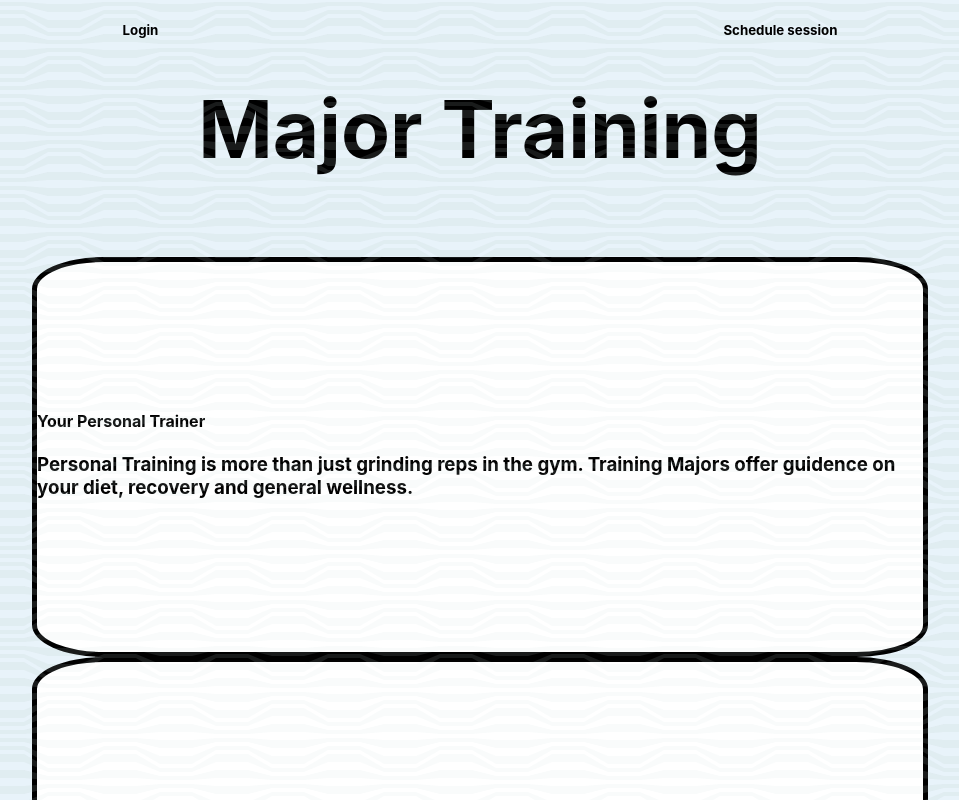
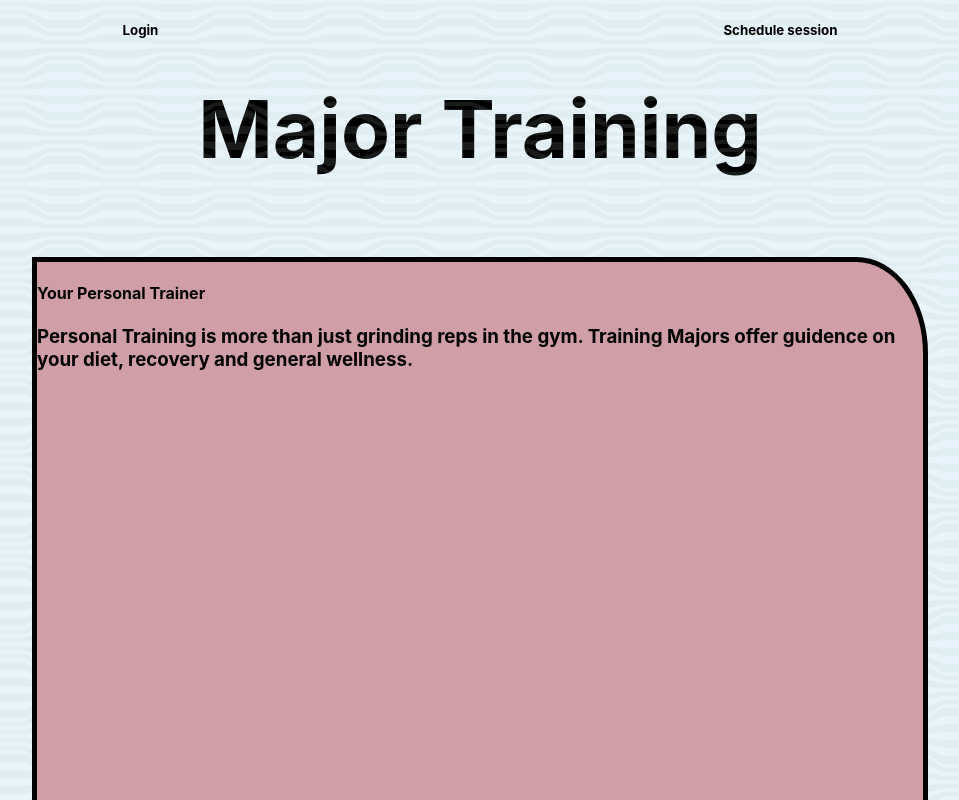
Before and after one commit to AasaChristian/trainingMajors, a React (Create React App) app: page / in a window 1280 px wide. Shown: the top 800 px of the page, without its empty margins (160-1119 px from the left). Built offline with nearby package versions, Linux system fonts and the light colour scheme.

Commit message:
created animation

```diff
--- a/src/Components/Articles.js
+++ b/src/Components/Articles.js
@@ -1,14 +1,19 @@
 
-
+import React from 'react';
+import Fade from 'react-reveal/Fade';
 
 function Articles(props) {
 const {index, title, body} = props
+
+console.log(index % 2, "tw0")
     return (
-        <section key={index} style={{height: "10%", width: "100%" ,display: 'flex', justifyContent: 'center' }}>
-        <div style={{height: "100%", width: "70%" ,border: "solid black 5px", backgroundColor: 'white', borderRadius: '8%', paddingTop:'10%'}}>
+        <section key={index} style={{height: "30%", width: "100%" ,display: 'flex', justifyContent: 'center' }}>
+          <Fade left={index % 2 === 0? true : false} right={index % 2 === 1? true : false}>        <div style={ index % 2 === 0 ? {height: "100%", width: "70%" ,border: "solid black 5px", backgroundColor: '#cf9ea7', borderTopRightRadius: '8%', borderBottomRightRadius: '8%'} : {height: "100%", width: "70%" ,border: "solid black 5px", backgroundColor: '#8DA9C4', borderBottomLeftRadius: '8%', borderTopLeftRadius: '8%'}}>
           <h1>{title}</h1>
           <h3>{body}</h3>
         </div>
+        </Fade>
+
       </section>
     );
   }
```
